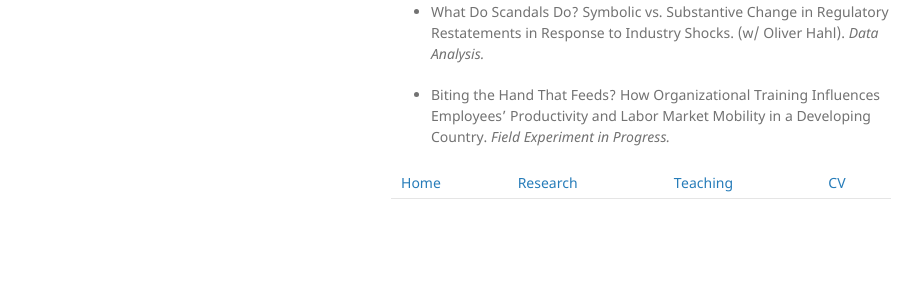
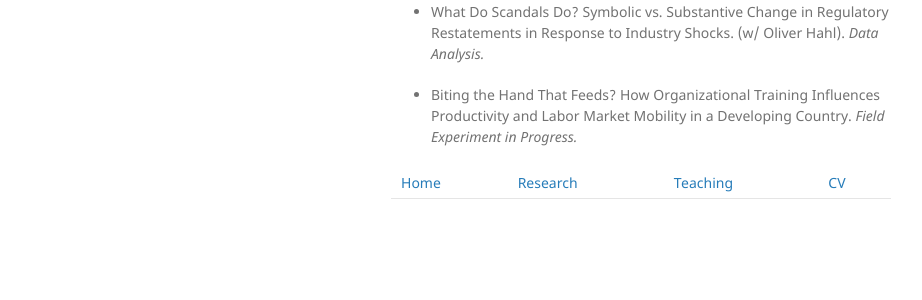
Before and after one commit to saepark/saepark.github.io, a Jekyll site: the page built from research.md, in a window 1280 px wide. Shown: the part 327-627 px from the top of the page, without its empty margins (179-1101 px from the left). Built offline with Jekyll 4.4.1, drawn with Linux system fonts in a browser that asks for light colours; our own code applies the rules of GitHub Pages for plain Markdown files.

Commit message:
Update research.md

```diff
--- a/research.md
+++ b/research.md
@@ -14,6 +14,6 @@ layout: default
 
 * What Do Scandals Do? Symbolic vs. Substantive Change in Regulatory Restatements in Response to Industry Shocks. (w/ Oliver Hahl). _Data Analysis._
 
-* Biting the Hand That Feeds? How Organizational Training Influences Employees’ Productivity and Labor Market Mobility in a Developing Country. _Field Experiment in Progress._
+* Biting the Hand That Feeds? How Organizational Training Influences Productivity and Labor Market Mobility in a Developing Country. _Field Experiment in Progress._
 
 [Home](./index.html) | [Research](./research.html) | [Teaching](./teaching.html) | [CV](./CV.html)
```
